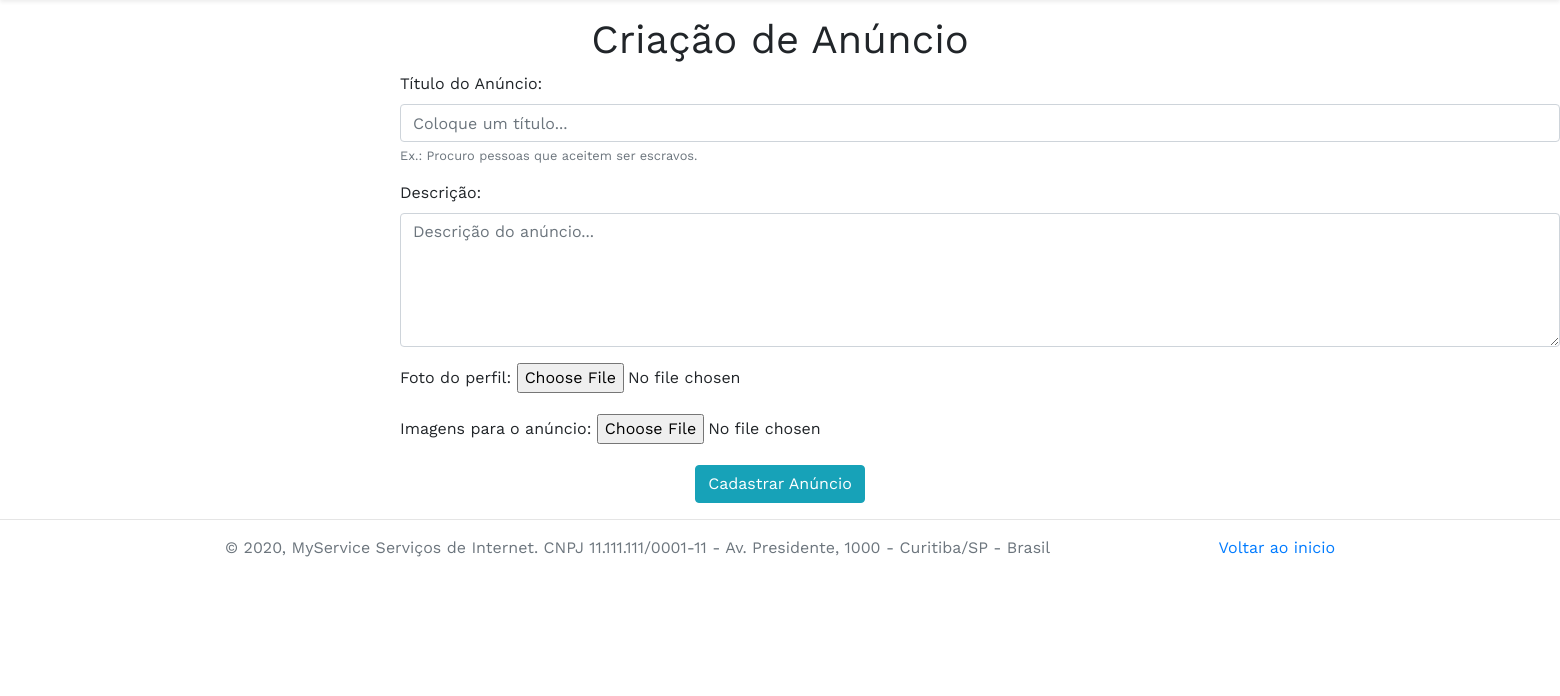
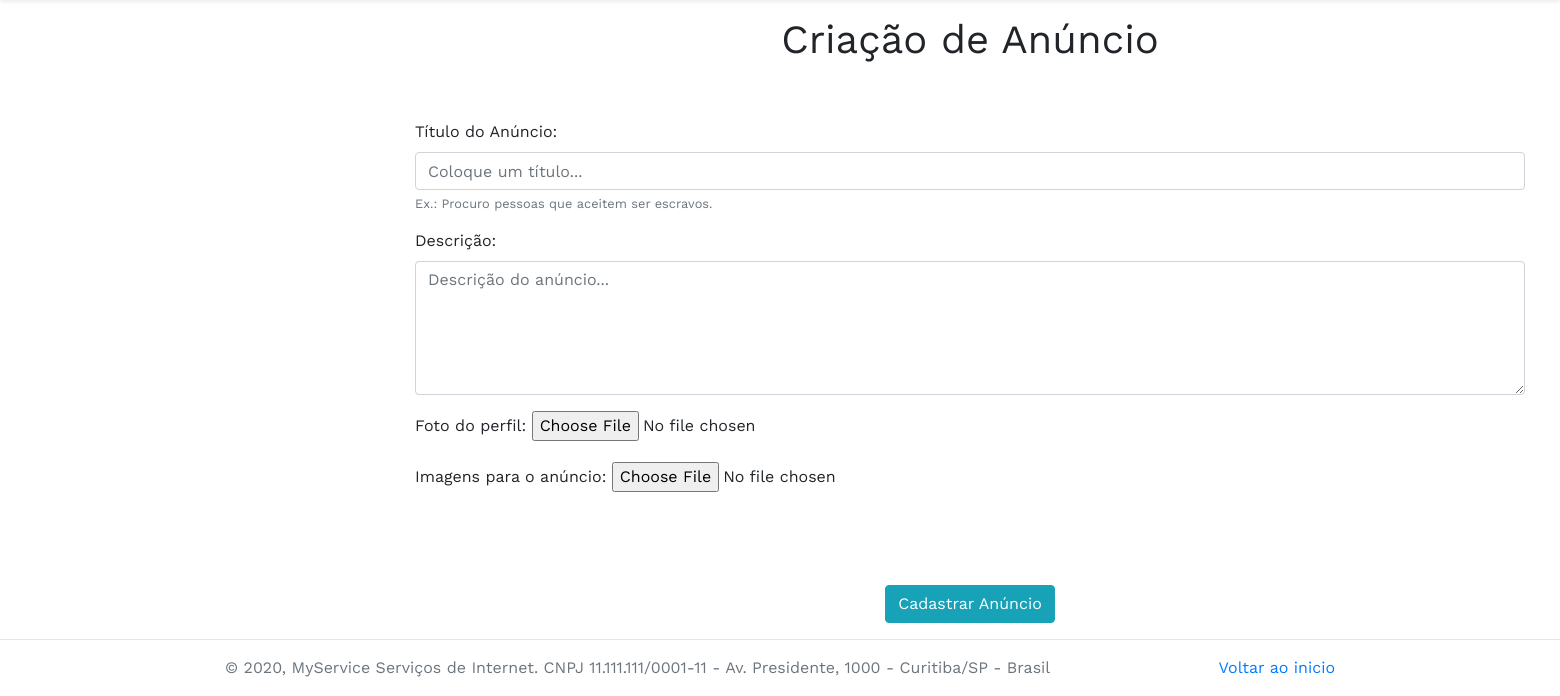
Before and after one commit to abdielmartins/myservice, a Django app: template templates/services/create.html in a window 1560 px wide. Shown: the part 105-801 px from the top of the page. Before the commit the page ends 662 px from the top, so only its background shows below. Run offline with Django 3.2, Linux system fonts and the light colour scheme; the template is opened without the code that fills it, so the values that code supplies are empty; some libraries are stand-ins or nearby versions.

Commit message:
Modificando [create.html], alguns erros encontrados.

```diff
--- a/templates/services/create.html
+++ b/templates/services/create.html
@@ -49,27 +49,31 @@
 
   <section>
     <form>
+      <div class="container textleft">
         <h1><center>Criação de Anúncio</center></h1>
-      <div class="form-group textleft">
+        <br /><br />
+        <div class="form-group">
           <form method="POST" action="{% url 'create' %}" enctype="multipart/form-data">
             {% csrf_token %}
           <label for="titleAnnounce">Título do Anúncio:</label>
-        <input type="text" name="title" class="form-control box-text" id="titleAnnounce" aria-describedby="titleHelp" placeholder="Coloque um título...">
+          <input type="text" name="title" class="form-control" id="titleAnnounce" aria-describedby="titleHelp" placeholder="Coloque um título...">
           <small id="titleHelp" class="form-text text-muted">Ex.: Procuro pessoas que aceitem ser escravos.</small>
         </div>
-      <div class="form-group textleft">
+        <div class="form-group">
           <label for="description">Descrição:</label>
           <textarea type="textbox" name="body" class="form-control" id="description" rows="5" placeholder="Descrição do anúncio..."></textarea>
         </div>
-      <div class="form-group textleft">
+        <div class="form-group">
           <label for="photoPerson">Foto do perfil:</label>
           <input type="file" name="icon" id="photoPerson">
         </div>
-      <div class="form-group textleft">
+        <div class="form-group">
           <label for="imageAnnounce">Imagens para o anúncio:</label>
           <input type="file" name="image" />
         </div>
+        <br /><br /><br />
         <center><input class="btn btn-info" type="submit" value="Cadastrar Anúncio"></center>
+      </div>
     </form>
   </section>
 
```
Lines whose indentation alone changed are shown as unchanged.
